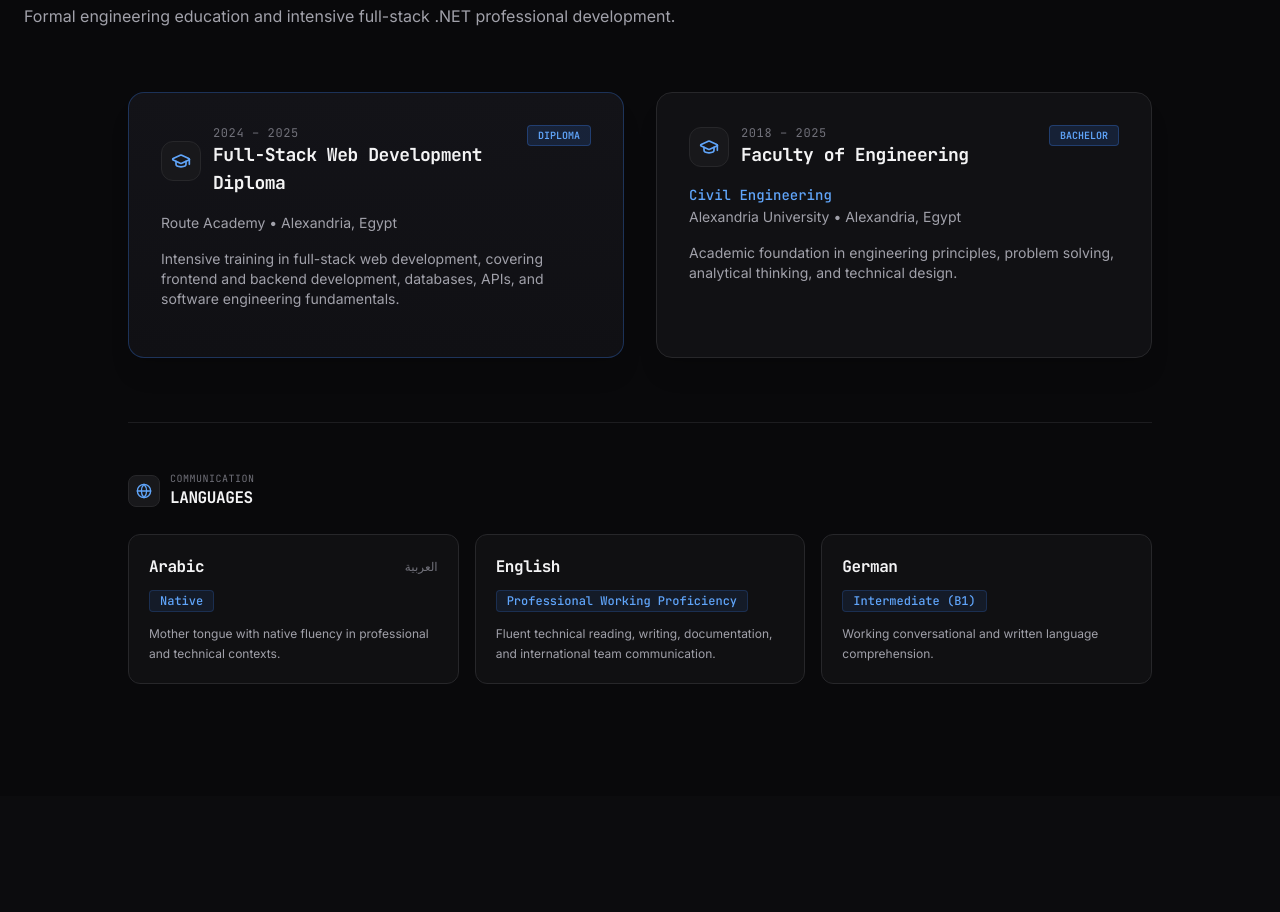
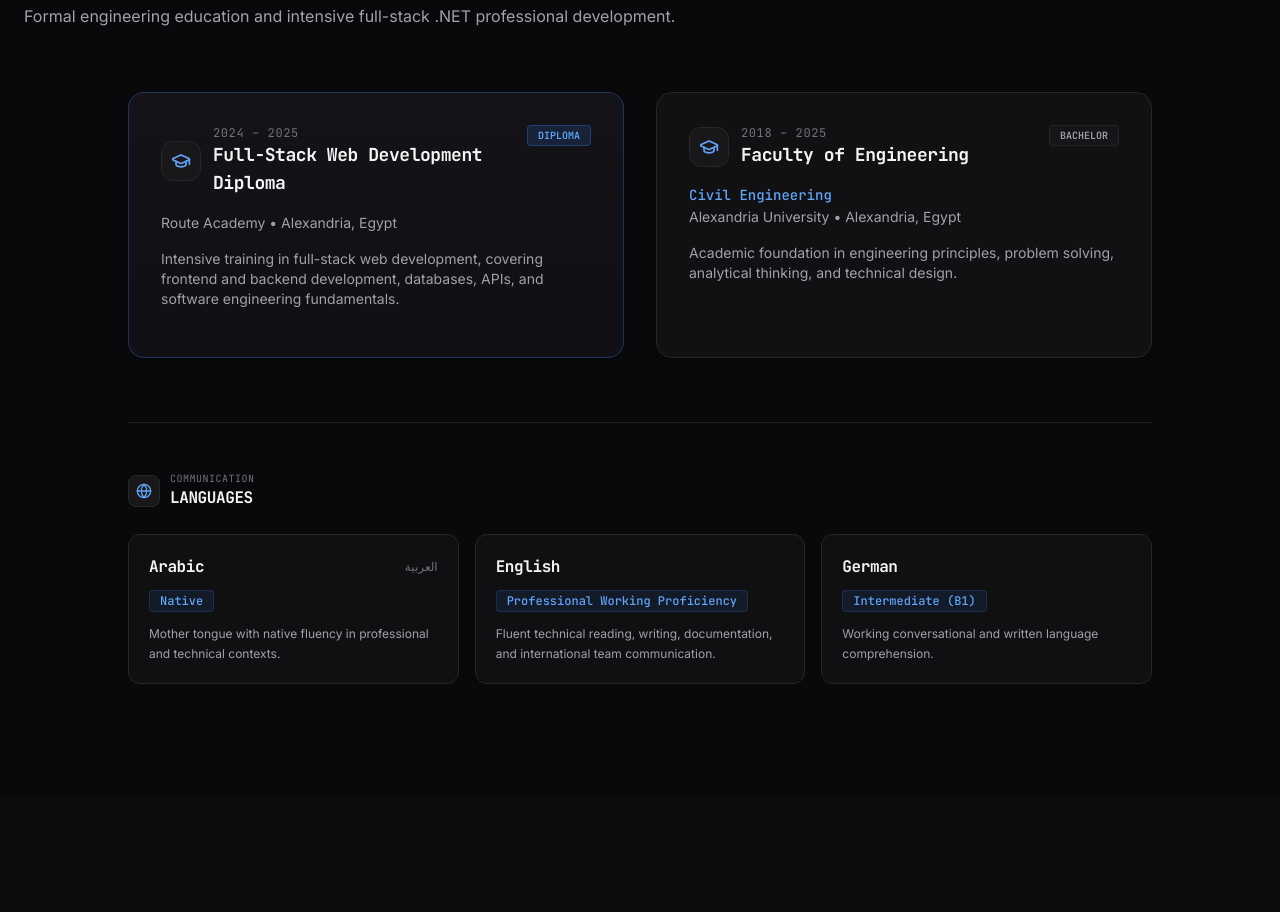
Before and after one commit to Minalotfysaad/Portfolio, a Next.js app: page / in a window 1280 px wide. Shown: the part 5100-6012 px from the top of the page. Built offline with nearby package versions, Linux system fonts and the light colour scheme.

Commit message:
feat: add Education section component to display academic and professional credentials

```diff
--- a/src/components/education/Education.tsx
+++ b/src/components/education/Education.tsx
@@ -46,7 +46,14 @@ export const Education: React.FC = () => {
                     </div>
 
                     {edu.badge && (
-                      <span className="px-2.5 py-0.5 rounded text-[10px] font-mono font-semibold uppercase shrink-0 bg-accent/15 text-accent-light border border-accent/30">
+                      <span
+                        className={cn(
+                          "px-2.5 py-0.5 rounded text-[10px] font-mono font-semibold uppercase shrink-0 border",
+                          edu.isHighlighted
+                            ? "bg-accent/15 text-accent-light border-accent/30"
+                            : "bg-surface/80 text-secondary border-border/80"
+                        )}
+                      >
                         {edu.badge}
                       </span>
                     )}
```
